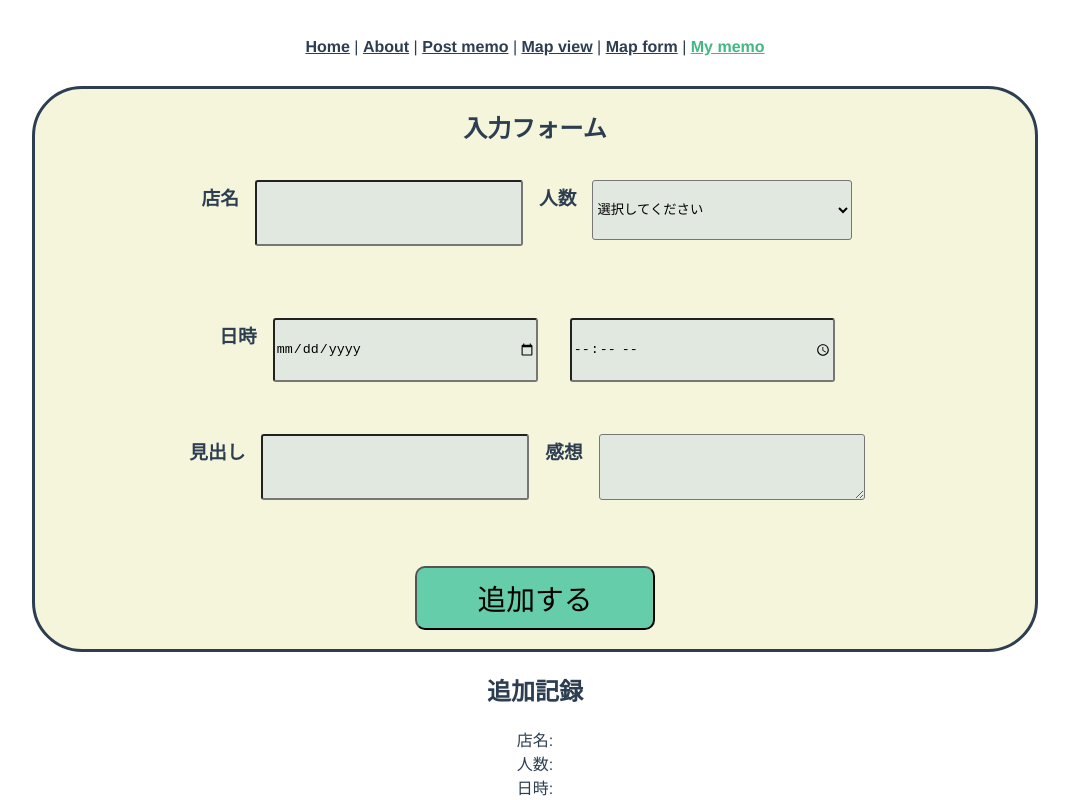
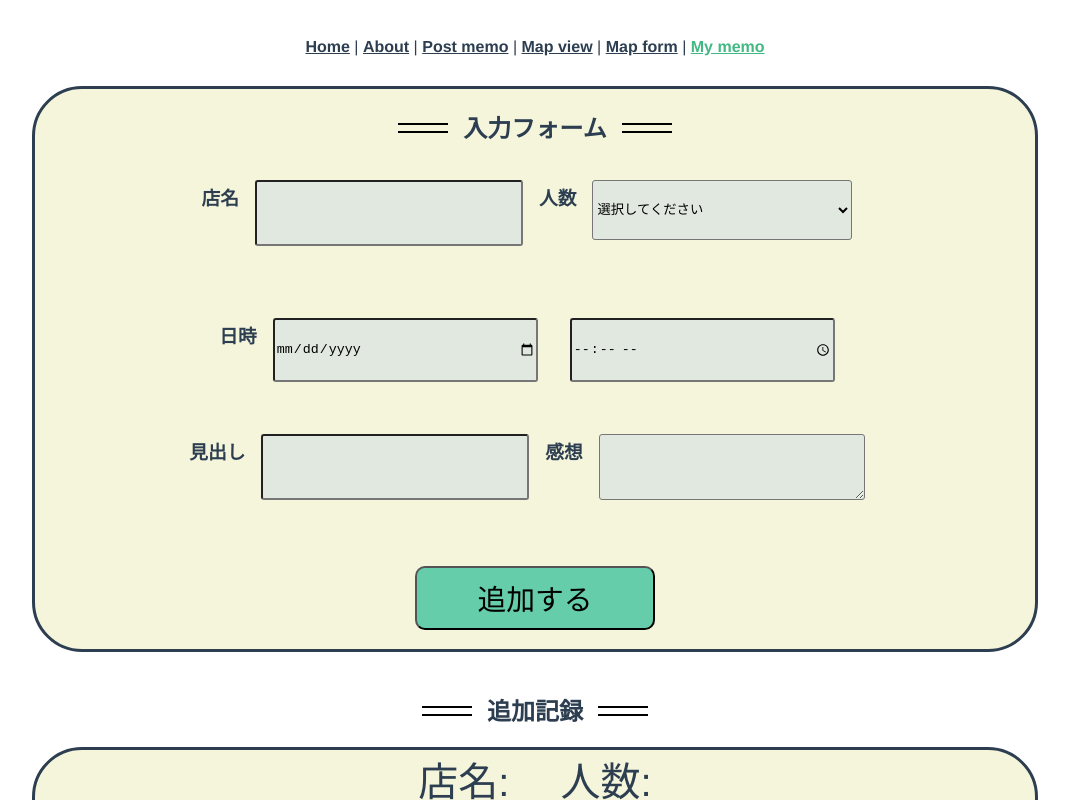
Before and after one commit to webex20-team-2/team-original-app, a Vue app: page /my-memo in a window 1280 px wide. Both pictures are taken after a click on the button "追加する". Shown: the top 800 px of the page, without its empty margins (105-1174 px from the left). Built offline with nearby package versions, Linux system fonts and the light colour scheme.

Commit message:
CSSの変更2

```diff
--- a/src/views/MyMemo.vue
+++ b/src/views/MyMemo.vue
@@ -41,17 +41,17 @@
     <button class="Form-button" v-on:click="touroku">追加する</button>
   </section>
   <section>
-    <h2>追加記録</h2>
+    <h1 class="PostForm-title">追加記録</h1>
     <div v-if="logs.length > 0">
-      <div v-for="(log, index) in logs" v-bind:key="index" class="hyouzi">
-        <div>店名: {{ log.place }}</div>
-        <div>人数: {{ log.member }}</div>
-        <div>日時: {{ log.day }} {{ log.time }}</div>
-        <div>見出し: {{ log.midasi }}</div>
-        <div>感想: {{ log.thoughts }}</div>
-        <button v-on:click="deleteMemo(index)" class="memo__delete">
-          削除
-        </button>
+      <div v-for="(log, index) in logs" v-bind:key="index" class="PostForm">
+        <div class="wordsize">
+          店名: {{ log.place }} &emsp;人数: {{ log.member }}
+        </div>
+        <div class="wordsize">日時: {{ log.day }} {{ log.time }}</div>
+        <div class="wordsize">見出し: {{ log.midasi }}</div>
+        <div class="kansou">感想</div>
+        <div class="words">{{ log.thoughts }}</div>
+        <button v-on:click="deleteMemo(index)" class="Form-button">削除</button>
       </div>
     </div>
   </section>
@@ -84,6 +84,12 @@ export default {
         thoughts: this.kansou,
       })
       this.set()
+      this.shopname = ""
+      this.membernumber = ""
+      this.hiniti = ""
+      this.zikan = ""
+      this.shorttitle = ""
+      this.kansou = ""
     },
     set() {
       localStorage.setItem("logs", JSON.stringify(this.logs))
@@ -157,4 +163,45 @@ export default {
   background-color: #e1e8e0;
   margin: 1rem;
 }
+.wordsize {
+  margin: 0 auto;
+  font-size: 250%;
+  border-bottom: 1px dotted #000;
+}
+.kansou {
+  margin: 0 auto;
+  font-size: 250%;
+  padding: 1rem 2rem;
+  border-bottom: 6px double #000;
+  background: #f4f4f4;
+}
+.words {
+  margin: 0 auto;
+  font-size: 200%;
+}
+.PostForm-title {
+  position: relative;
+  display: inline-block;
+  padding: 0 65px;
+  text-align: center;
+}
+
+.PostForm-title:before,
+.PostForm-title:after {
+  position: absolute;
+  top: calc(50% - 3px);
+  width: 50px;
+  height: 6px;
+  content: "";
+  border-top: solid 2px #000;
+  border-bottom: solid 2px #000;
+}
+
+.PostForm-title:before {
+  left: 0;
+}
+
+.PostForm-title:after {
+  right: 0;
+}
 </style>
```
